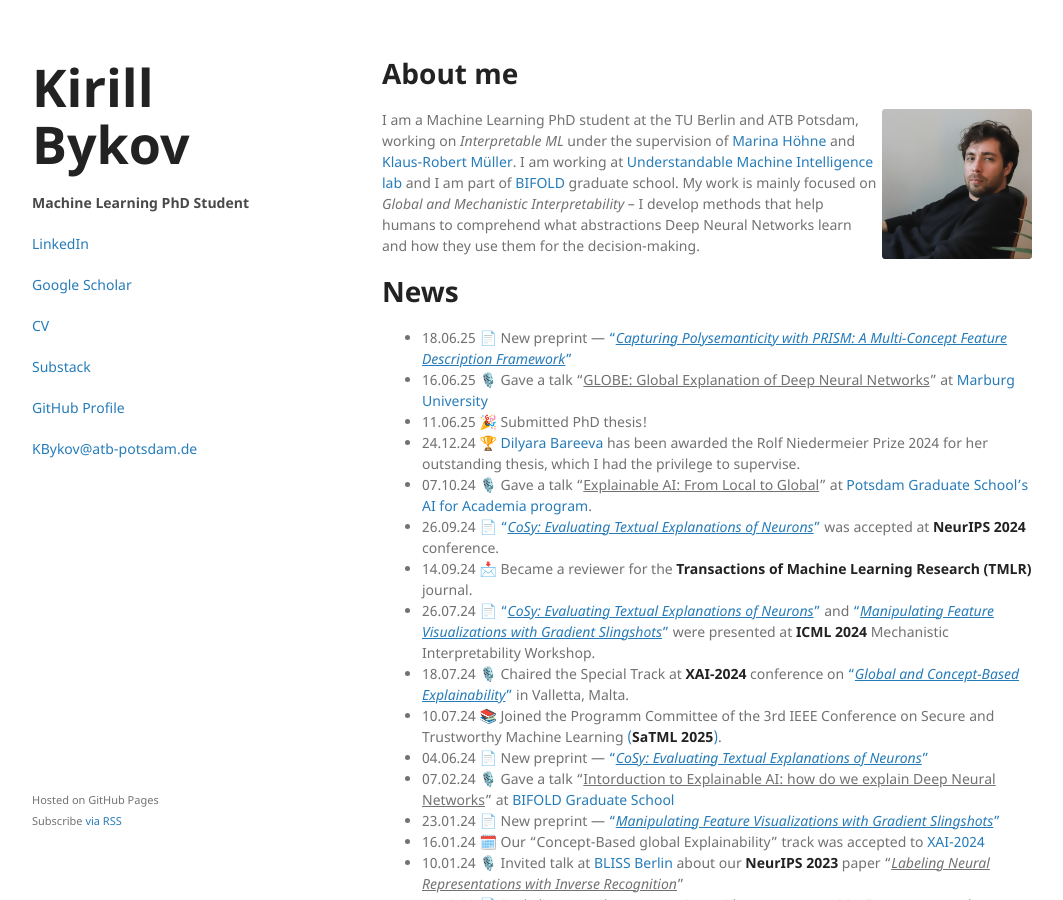
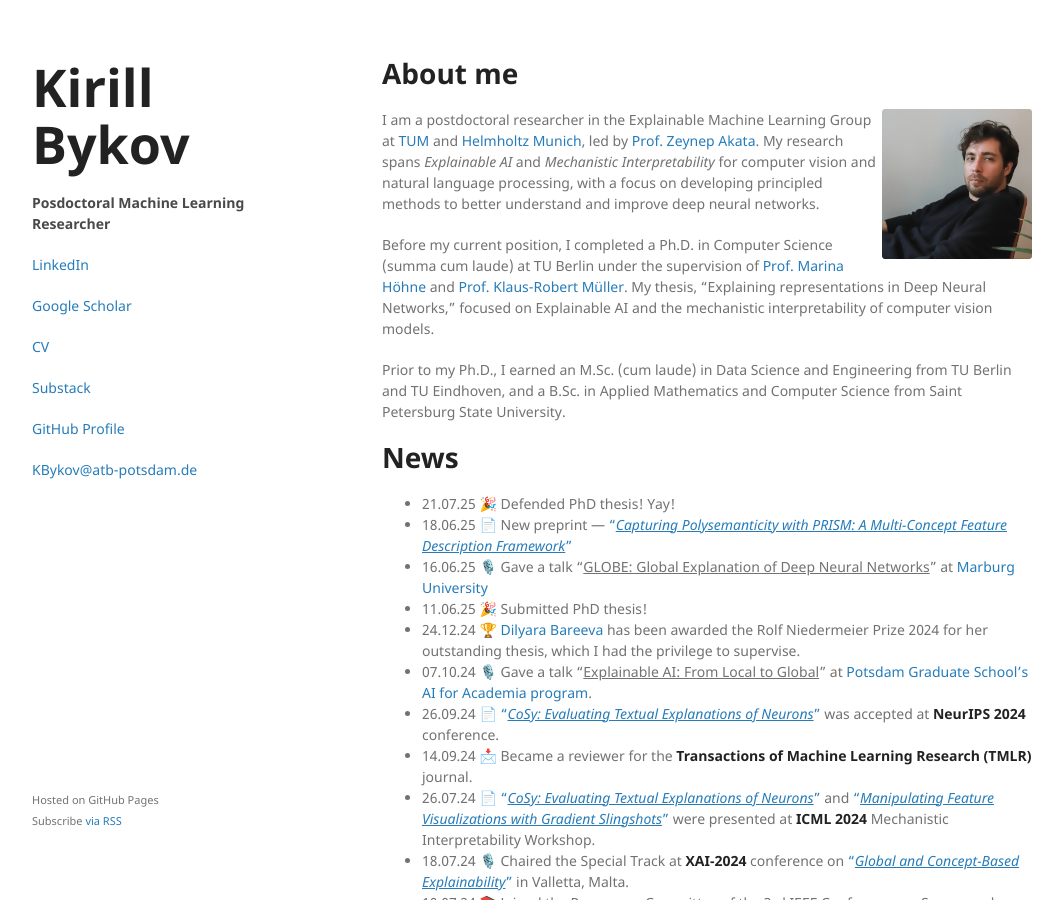
Before and after one commit to lapalap/lapalap.github.io, a Jekyll site: the page built from index.md, in a window 1280 px wide and 900 px high. Shown: the whole window, without its empty margins (108-1171 px from the left). Built offline with Jekyll 4.4.1, drawn with Linux system fonts in a browser that asks for light colours; our own code applies the rules of GitHub Pages for plain Markdown files; some of the changed text lies outside the part shown.

Commit message:
update ✨

```diff
--- a/_config.yml
+++ b/_config.yml
@@ -5,7 +5,7 @@ highlighter:         rouge
 
 
 title: Kirill Bykov
-description: Machine Learning PhD Student
+description: Posdoctoral Machine Learning Researcher
 show_downloads: true
 google_analytics:
 theme: jekyll-theme-minimal
@@ -17,12 +17,12 @@ gems:
 
 # Customise feed settings (uncommenting following two fields to customise feed title and description)
 #title:		     "Kirill Bykov"
-#description:	     "Machine Learning PhD Student"
+#description:	     "Posdoctoral Machine Learning Researcher"
 #twitter:	    "https://twitter.com/kirill_bykov?ref=kirill-bykov.com"
 #scholar:	    "https://scholar.google.com/citations?user=tI39EK8AAAAJ&hl=en"
 #linkedin:	  "https://www.linkedin.com/in/bykovkirill/"
 #substack:	  "https://www.prometheanirreverence.com"
-#email:	  "KBykov@atb-potsdam.de"
+#email:	  "kirill.bykov@tum.de"
 
 # RSS 2.0 can be used instead of Atom by uncommenting following two lines
 #feed:
--- a/index.md
+++ b/index.md
@@ -7,9 +7,14 @@ layout: default
 <img src="https://github.com/lapalap/lapalap.github.io/blob/master/_data/images/myphoto.png?raw=true" alt="My Picture" style="float: right; margin-left: 5px; width: 150px;">
 
 
-I am a Machine Learning PhD student at the TU Berlin and ATB Potsdam, working on *Interpretable ML* under the supervision of <a href="https://scholar.google.de/citations?user=YwdAiikAAAAJ&hl=en">Marina Höhne</a> and <a href="https://scholar.google.com/citations?user=jplQac8AAAAJ&hl=en">Klaus-Robert Müller</a>. I am working at <a href="https://x.com/umi_lab_ai">Understandable Machine Intelligence lab</a> and I am part of <a href="https://www.bifold.berlin">BIFOLD</a> graduate school. My work is mainly focused on *Global and Mechanistic Interpretability*  – I develop methods that help humans to comprehend what abstractions Deep Neural Networks learn and how they use them for the decision-making.
+I am a postdoctoral researcher in the Explainable Machine Learning Group at <a href="https://www.tum.de/">TUM</a> and <a href="https://www.helmholtz-munich.de/">Helmholtz Munich</a>, led by <a href="https://scholar.google.com/citations?user=jQl9RtkAAAAJ&hl=en">Prof. Zeynep Akata</a>. My research spans <em>Explainable AI</em> and <em>Mechanistic Interpretability</em> for computer vision and natural language processing, with a focus on developing principled methods to better understand and improve deep neural networks.
+
+Before my current position, I completed a Ph.D. in Computer Science (summa cum laude) at TU Berlin under the supervision of <a href="https://scholar.google.de/citations?user=YwdAiikAAAAJ&hl=en">Prof. Marina Höhne</a> and <a href="https://scholar.google.com/citations?user=jplQac8AAAAJ&hl=en">Prof. Klaus-Robert Müller</a>. My thesis, “Explaining representations in Deep Neural Networks,” focused on Explainable AI and the mechanistic interpretability of computer vision models.
+
+Prior to my Ph.D., I earned an M.Sc. (cum laude) in Data Science and Engineering from TU Berlin and TU Eindhoven, and a B.Sc. in Applied Mathematics and Computer Science from Saint Petersburg State University.
 
 # News
+*   21.07.25 🎉 Defended PhD thesis! Yay!
 *   18.06.25 📄 New preprint --- ["<ins>*Capturing Polysemanticity with PRISM: A Multi-Concept Feature Description Framework*</ins>"](https://arxiv.org/abs/2506.15538)
 *   16.06.25 🎙️ Gave a talk "<ins>GLOBE: Global Explanation of Deep Neural Networks</ins>" at [Marburg University](https://xai-lab.net/)
 *   11.06.25 🎉 Submitted PhD thesis!
@@ -46,7 +51,7 @@ I am a Machine Learning PhD student at the TU Berlin and ATB Potsdam, working on
 *   02.12.21 📄 "<ins>*NoiseGrad: Enhancing Explanations by Introducing Stochasticity to Model Weights*</ins>" acepted at **AAAi 2022** conference
 *   18.10.21 🎙️ Invited lecture on Explainable AI at Saint-Petersburg State University [Graduate School of Management](https://gsom.spbu.ru/en/) ([Video in Russian](https://youtu.be/Mi4PZgzcbUE))
 *   23.05.21 🎙️ Invited talk on "<ins>*Explaining hidden representations*</ins>" at ODS DataFest 2021 ([Video in Russian](https://youtu.be/ounFVE-kxGs?si=BkpPBDRjy3UrXukE))
-*   01.01.2021 🐣 Start of the PhD
+*   01.01.21 🐣 Start of the PhD
 
 # Research
 > ![cosy-publish.jpg](https://github.com/lapalap/lapalap.github.io/blob/master/_data/papers/prism-publish.jpg?raw=true)
```
